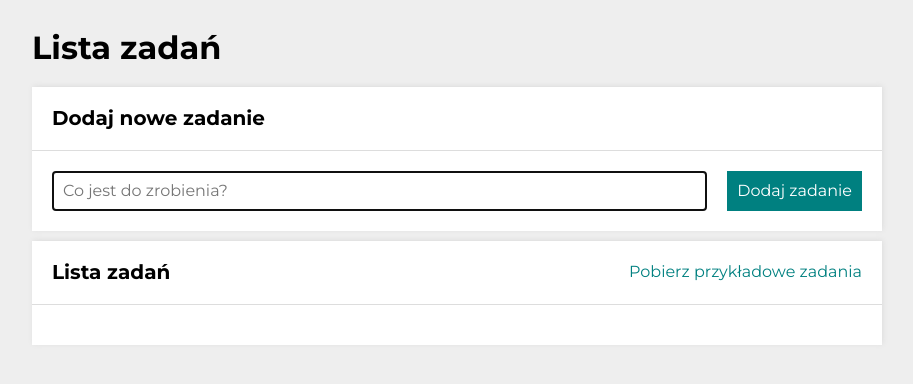
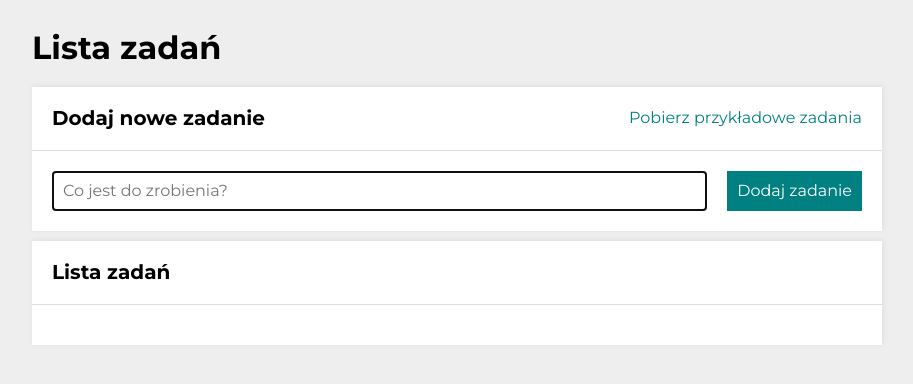
Before and after one commit to paulgrym/to-do-list-react, a React (Create React App) app: page / in a window 1280 px wide. Shown: the top 384 px of the page, without its empty margins (183-1096 px from the left). Built offline with nearby package versions, Linux system fonts and the light colour scheme.

Commit message:
example tasks button moved to first section

```diff
--- a/src/common/Section/styled.js
+++ b/src/common/Section/styled.js
@@ -13,6 +13,7 @@ export const Header = styled.header`
 
   @media (max-width:${({ theme }) => theme.breakpoints.small}px) {
     flex-direction: column;
+    align-items: center;
   }
 `;
 
--- a/src/features/tasks/Buttons/index.js
+++ b/src/features/tasks/Buttons/index.js
@@ -1,47 +1,35 @@
-import { useDispatch, useSelector } from "react-redux";
-import {
-  toggleHideDone,
-  setAllDone,
-  selectIsEveryTaskDone,
-  selectIsEveryTaskUndone,
-  selectHideDone,
-  selectAreTasksEmpty,
-  fetchExampleTasks
-} from "../tasksSlice";
-import { StyledButtons, Button } from "./styled";
+import styled from "styled-components";
 
-const Buttons = () => {
-  const hideDone = useSelector(selectHideDone);
-  const isEveryTaskDone = useSelector(selectIsEveryTaskDone);
-  const isEveryTaskUndone = useSelector(selectIsEveryTaskUndone);
-  const areTasksEmpty = useSelector(selectAreTasksEmpty);
-  const dispatch = useDispatch();
+export const StyledButtons = styled.div`
+  display: flex;
+  align-items: center;
+  justify-content: flex-end;
+  flex-grow: 1;
 
-  return (
-    <StyledButtons>
-      <Button
-        onClick={() => dispatch(fetchExampleTasks())}
-      >
-        Pobierz przykładowe zadania
-      </Button>
-      {!areTasksEmpty && (
-        <>
-          <Button
-            onClick={() => dispatch(toggleHideDone())}
-            disabled={isEveryTaskUndone}
-          >
-            {hideDone ? "Pokaż" : "Ukryj"} ukończone
-          </Button>
-          <Button
-            onClick={() => dispatch(setAllDone())}
-            disabled={isEveryTaskDone}
-          >
-            Ukończ wszystkie
-          </Button>
-        </>
-      )}
-    </StyledButtons>
-  )
-};
+  @media (max-width:${({ theme }) => theme.breakpoints.small}px) {
+    flex-direction: column;
+    margin-bottom: 20px;
+  }
+`;
 
-export default Buttons;
+export const Button = styled.button`
+  border: none;
+  background-color: inherit;
+  color: ${({ theme }) => theme.colors.primaryColor};
+  padding: 10px 0;
+  margin: 0 0 0 20px;
+  transition: color 0.4s;
+
+  &:hover {
+    color: ${({ theme }) => theme.colors.hoverColor};
+    cursor: pointer;
+  }
+
+  &:disabled {
+    color: #888;
+  }
+
+  @media (max-width:${({ theme }) => theme.breakpoints.small}px) {
+    margin: 0;
+  }
+`;
--- a/src/features/tasks/Buttons/styled.js
+++ /dev/null
@@ -1,31 +0,0 @@
-import styled from "styled-components";
-
-export const StyledButtons = styled.div`
-  display: flex;
-  align-items: center;
-  justify-content: flex-end;
-  flex-grow: 1;
-
-  @media (max-width:${({ theme }) => theme.breakpoints.small}px) {
-    flex-direction: column;
-    margin-bottom: 20px;
-  }
-`;
-
-export const Button = styled.button`
-  border: none;
-  background-color: inherit;
-  color: ${({ theme }) => theme.colors.primaryColor};
-  padding: 10px 0;
-  margin: 0 0 0 20px;
-  transition: color 0.4s;
-
-  &:hover {
-    color: ${({ theme }) => theme.colors.hoverColor};
-    cursor: pointer;
-  }
-
-  &:disabled {
-    color: #888;
-  }
-`;
--- /dev/null
+++ b/src/features/tasks/FormButtons/index.js
@@ -0,0 +1,18 @@
+import { fetchExampleTasks } from "../tasksSlice"
+import { useDispatch } from "react-redux";
+import { Button, StyledButtons } from "../Buttons";
+
+const FormButtons = () => {
+  const dispatch = useDispatch();
+  return (
+    <StyledButtons>
+      <Button
+        onClick={() => dispatch(fetchExampleTasks())}
+      >
+        Pobierz przykładowe zadania
+      </Button>
+    </StyledButtons>
+  );
+};
+
+export default FormButtons;
--- /dev/null
+++ b/src/features/tasks/TaskListButtons/index.js
@@ -0,0 +1,41 @@
+import { useDispatch, useSelector } from "react-redux";
+import {
+  toggleHideDone,
+  setAllDone,
+  selectIsEveryTaskDone,
+  selectIsEveryTaskUndone,
+  selectHideDone,
+  selectAreTasksEmpty,
+} from "../tasksSlice";
+import { Button, StyledButtons } from "../Buttons"
+
+const TaskListButtons = () => {
+  const hideDone = useSelector(selectHideDone);
+  const isEveryTaskDone = useSelector(selectIsEveryTaskDone);
+  const isEveryTaskUndone = useSelector(selectIsEveryTaskUndone);
+  const areTasksEmpty = useSelector(selectAreTasksEmpty);
+  const dispatch = useDispatch();
+
+  return (
+    <StyledButtons>
+      {!areTasksEmpty && (
+        <>
+          <Button
+            onClick={() => dispatch(toggleHideDone())}
+            disabled={isEveryTaskUndone}
+          >
+            {hideDone ? "Pokaż" : "Ukryj"} ukończone
+          </Button>
+          <Button
+            onClick={() => dispatch(setAllDone())}
+            disabled={isEveryTaskDone}
+          >
+            Ukończ wszystkie
+          </Button>
+        </>
+      )}
+    </StyledButtons>
+  )
+};
+
+export default TaskListButtons;
--- a/src/features/tasks/Tasks.js
+++ b/src/features/tasks/Tasks.js
@@ -1,24 +1,29 @@
 import Form from "./Form";
 import TaskList from "./TaskList";
-import Buttons from "./Buttons";
 import Section from "../../common/Section";
 import Header from "../../common/Header";
 import { Container } from "../../common/Container";
+import FormButtons from "./FormButtons";
+import TaskListButtons from "./TaskListButtons";
 
-const Tasks = () => (
+const Tasks = () => {
+
+  return (
     <Container>
       <Header title="Lista zadań" />
       <Section
         title="Dodaj nowe zadanie"
         body={<Form />}
+        extraHeaderContent={<FormButtons />}
       />
 
       <Section
         title="Lista zadań"
         body={<TaskList />}
-      extraHeaderContent={<Buttons />}
+        extraHeaderContent={<TaskListButtons />}
       />
     </Container>
   );
+}
 
 export default Tasks;
```
Lines whose indentation alone changed are shown as unchanged.
